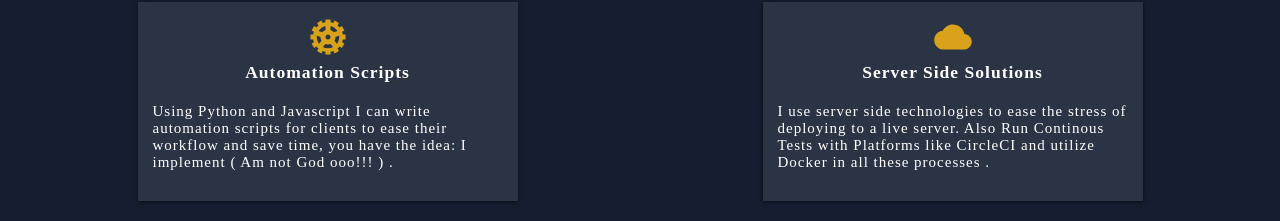
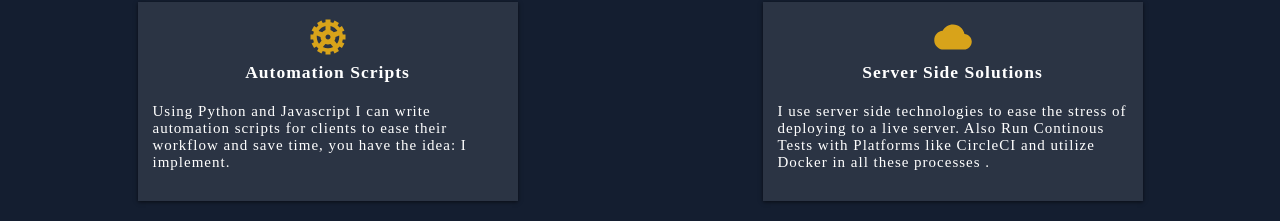
Before and after one commit to Geeker1/portfolio, a React (Create React App) app: page /expertise in a window 1280 px wide. Shown: the part 468-689 px from the top of the page. Built offline with nearby package versions, Linux system fonts and the light colour scheme; a web font is replaced by a local one.

Commit message:
updated expertise page

```diff
--- a/src/components/Expertise.tsx
+++ b/src/components/Expertise.tsx
@@ -95,7 +95,7 @@ const Expertise : React.FC = ()=>{
                     <img src={autoIcon} alt="Data Analysis"/>
                     <h3>Automation Scripts</h3>
                     <p>Using Python and Javascript I can write automation scripts for clients to ease
-                        their workflow and save time, you have the idea: I implement ( Am not God ooo!!! ) .
+                        their workflow and save time, you have the idea: I implement.
                     </p>
                 </div>
                 <div className="content">
```
